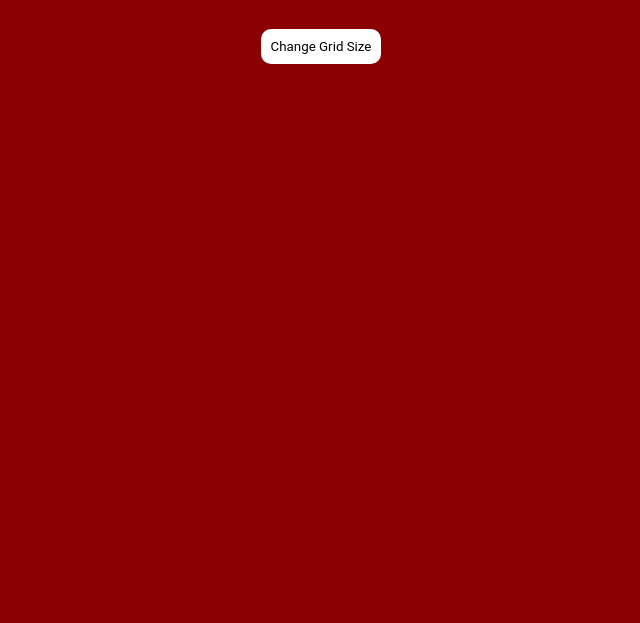
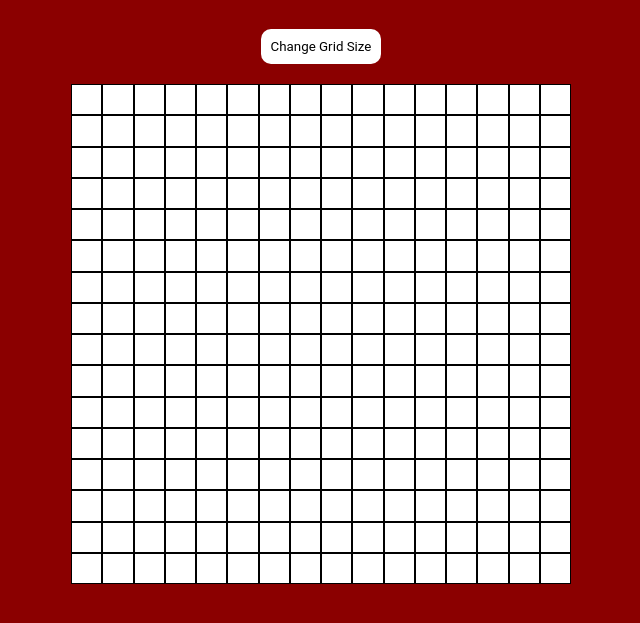
Before and after one commit to LikwidMunki/etch-a-sketch, a plain HTML site: page index.html in a window 1280 px wide. Shown: the part 71-694 px from the top of the page, without its empty margins (319-959 px from the left). Drawn offline with Linux system fonts and the light colour scheme.

Commit message:
made canvas and grid bigger

```diff
--- a/javascript.js
+++ b/javascript.js
@@ -10,6 +10,27 @@ IF: 'Change Grid Size' Button is pressed, present a prompt with input of how man
 const gridSizeBtn = document.getElementById(`gridSizeBtn`);
 const container = document.getElementById(`container`);
 
+//Set the initial 16x16 grid
+
+    for(let i=0; i < 16; i++) {
+
+        const row = document.createElement(`div`);
+        row.style.display = `flex`;
+        row.classList.add(`row`);
+
+        for(let j=0; j < 16; j++){
+            const element = document.createElement(`div`);
+            element.className = `grid-box`;
+            element.style.width = `31.25px`;
+            element.style.height = `31.25px`;
+            element.style.border = `1px black solid`;
+            element.style.boxSizing = `border-box`;
+            element.style.backgroundColor = `white`;
+            row.appendChild(element);
+        }
+        container.appendChild(row);
+    }
+
 //Function for generating prompt on button click with input
 
 gridSizeBtn.addEventListener(`click`, () => {
@@ -20,12 +41,9 @@ gridSizeBtn.addEventListener(`click`, () => {
 //Create canvas
 
 function updateGridSize(size) {
-    /* document.querySelectorAll(`.grid-box`).forEach((element) => {
-        element.remove;
-    }); */
     container.innerHTML = ``;
 
-    const boxSize = 400 / size;
+    const boxSize = 500 / size;
 
     for(let i=0; i < size; i++) {
 
--- a/styles.css
+++ b/styles.css
@@ -27,8 +27,8 @@ h1 {
 
 .container {
     padding: 20px 0px;
-    height: 400px;
-    width: 400px;
+    height: 500px;
+    width: 500px;
 }
 
 .btn-container {
```
